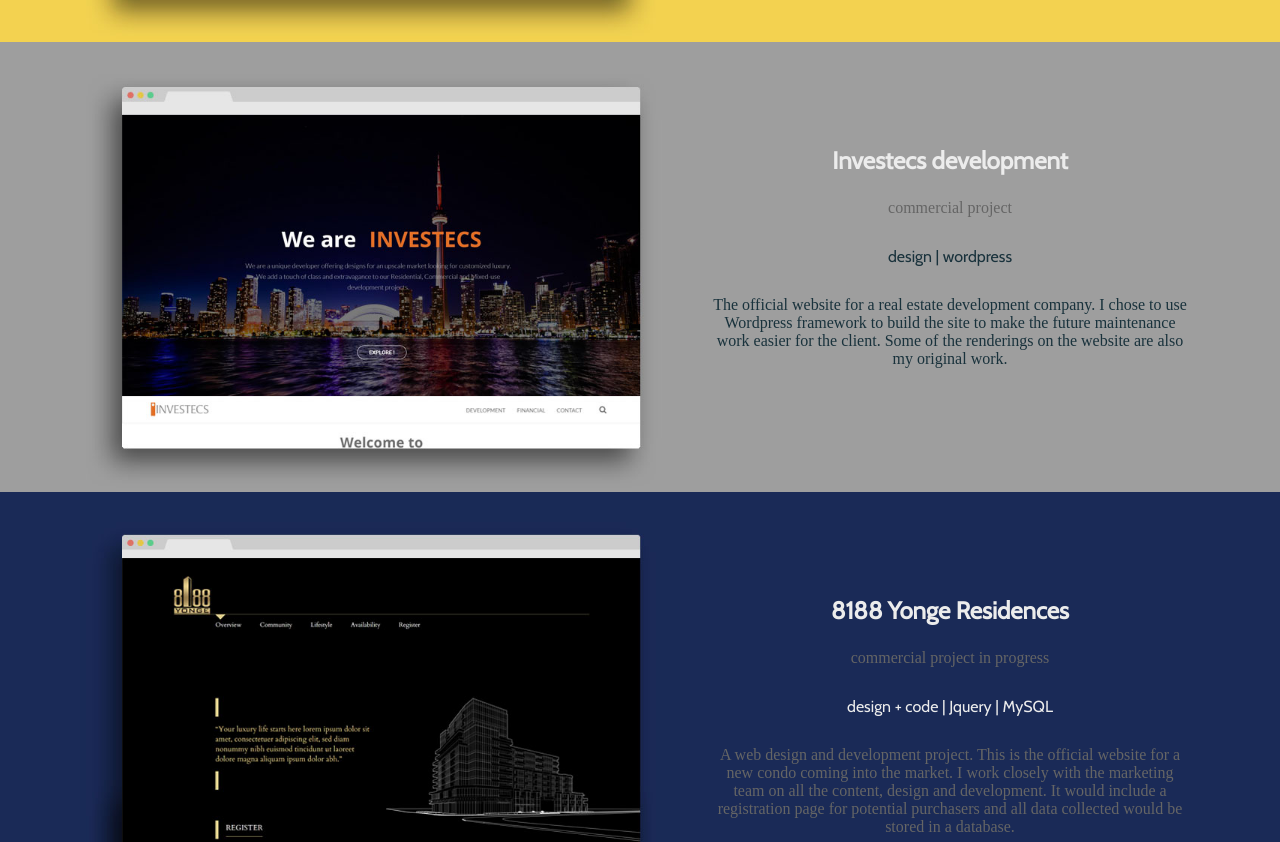
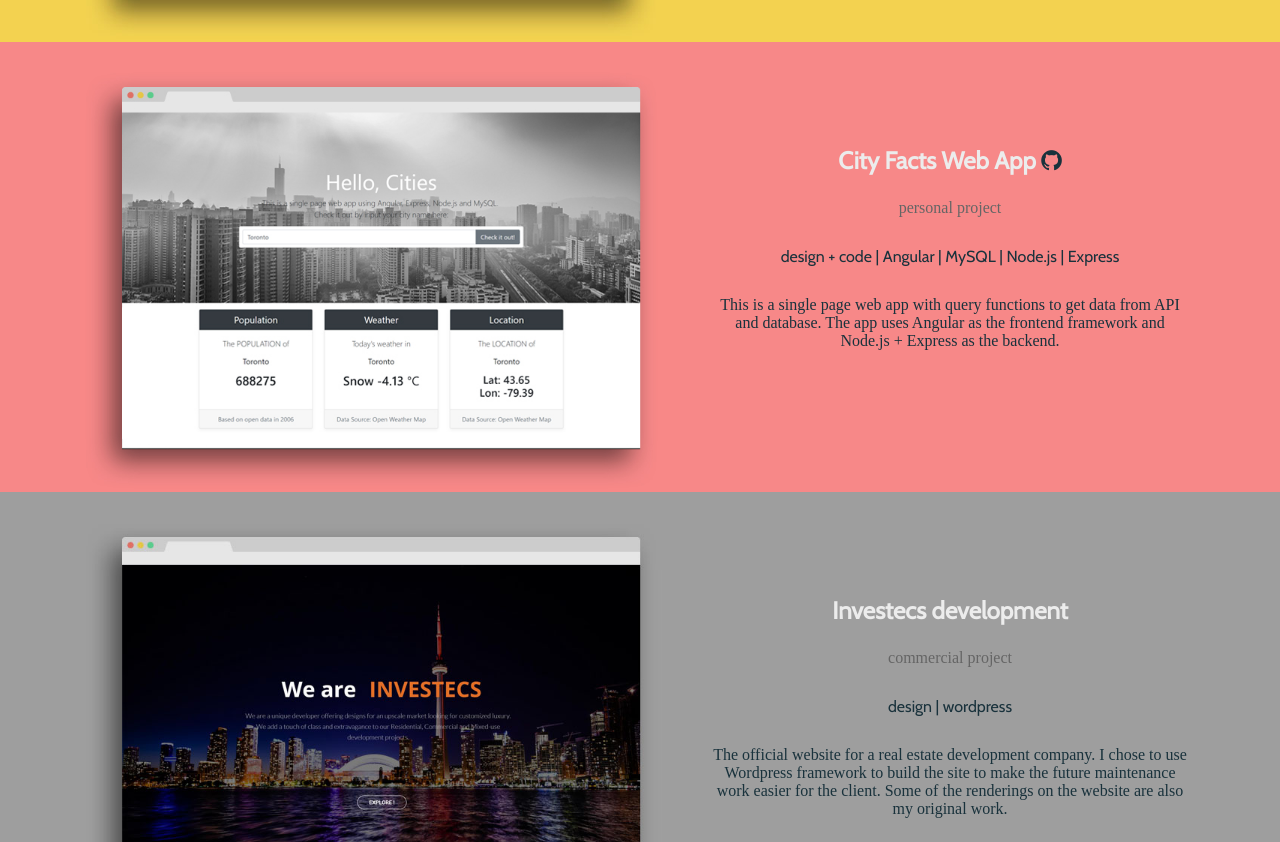
Before and after one commit to yecoding/portofolio, a plain HTML site: page works.html in a window 1280 px wide. Shown: the part 1139-1981 px from the top of the page. Drawn offline with nearby package versions, Linux system fonts and the light colour scheme; a web font is replaced by a local one.

Commit message:
Add the CityFacts Project to Works page

```diff
--- a/works.html
+++ b/works.html
@@ -60,6 +60,16 @@
         </div>
       </section>
 
+      <section class="full workitem cityfactspage">
+        <a class="imglink" href="http://ec2-35-183-18-67.ca-central-1.compute.amazonaws.com/"><img src="images/cityfacts.jpg" alt="City Facts Web App"></a>
+        <div class="item-wrap">
+          <h3 class="brighttext">City Facts Web App <span><a class="iconlink" href="https://github.com/yecoding/cityfacts-webapp"><i class="fa fa-github" aria-hidden="true"></i></a></span></h3>
+          <p class="tags">personal project</p>
+          <p class="keywords darktext">design + code | Angular | MySQL | Node.js | Express</p>
+          <p class="detail">This is a single page web app with query functions to get data from API and database. The app uses Angular as the frontend framework and Node.js + Express as the backend.</p>
+        </div>
+      </section>
+
       <section class="workitem investecspage">
         <a class="imglink" href="http://www.investecs.com"><img src="images/investecs.jpg" alt="Investecs Development Official Website"></a>
         <div class="item-wrap">
--- a/ye.css
+++ b/ye.css
@@ -299,6 +299,10 @@ a.imglink img{
 	background-color: #1a2a57;
 }
 
+.cityfactspage{
+	background-color: #F78888;
+}
+
 .brightback{
 	background-color: #ECECEC;
 }
```
Also changed, not shown: images/cityfacts.jpg (added).
